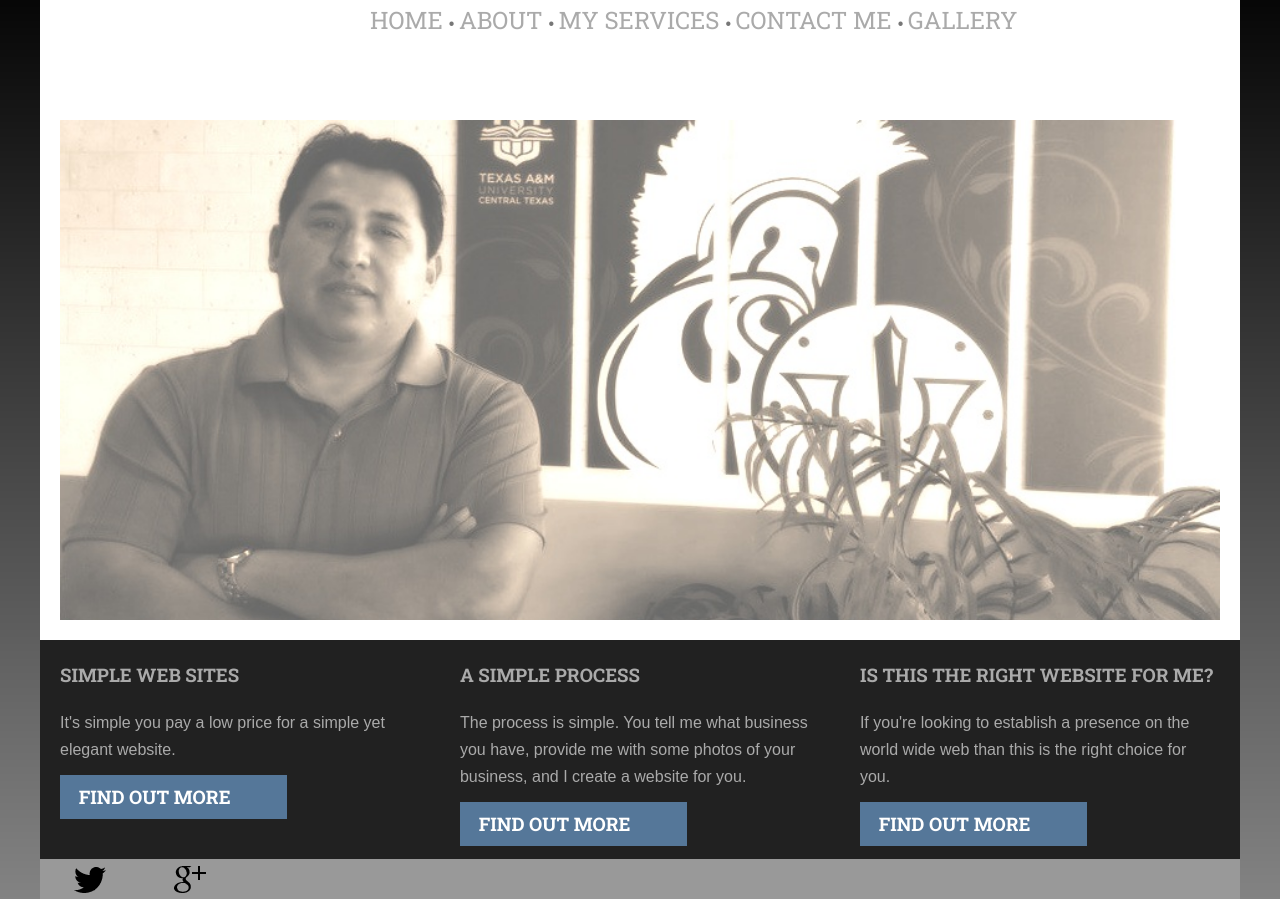
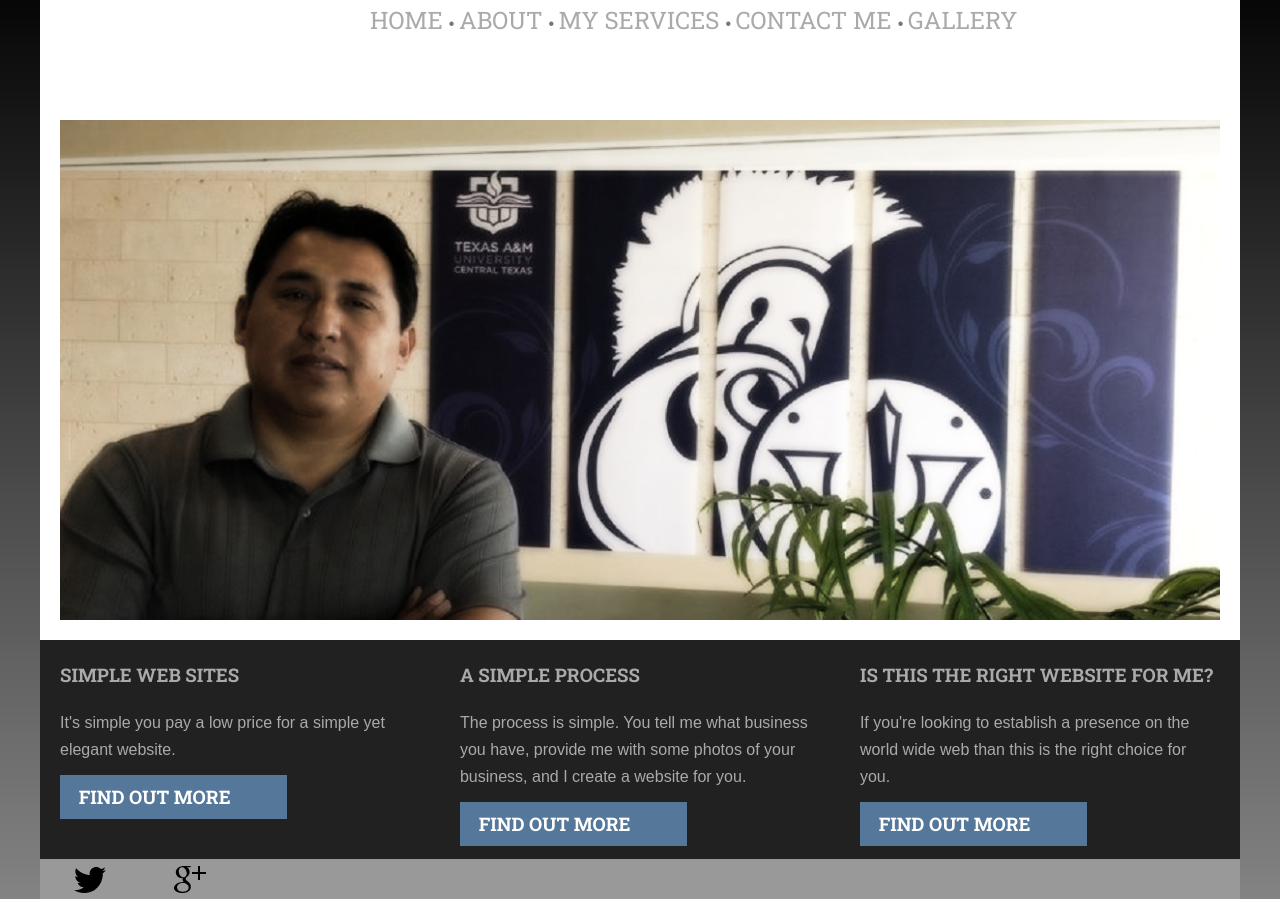
Before and after one commit to fernandozamoraj/diggablewebsites, a plain HTML site: page index.html in a window 1280 px wide. Shown: the top 899 px of the page. Drawn offline with Linux system fonts and the light colour scheme; a web font is replaced by a local one.

Commit message:
updated the backgournd image

```diff
--- a/css/site.css
+++ b/css/site.css
@@ -9,7 +9,7 @@
      background-attachment:fixed;
 }
 #main-banner{
-    background-image: url('../img/diggable_geek.jpg');
+    background-image: url('../img/diggable_geek2.jpg');
     background-repeat: no-repeat;
     background-size: 100%;
     min-height: 500px;;
```
Also changed, not shown: img/diggable_geek2.jpg (added).
